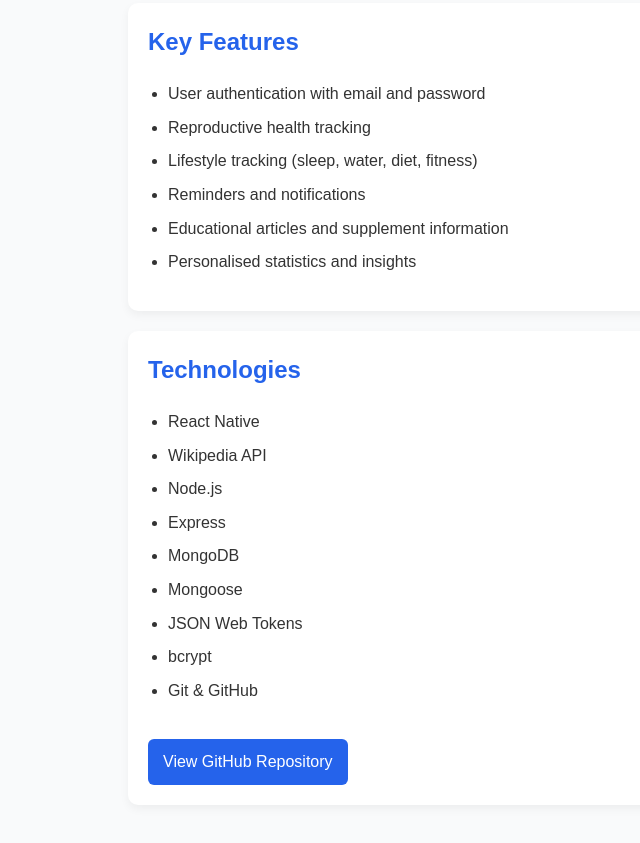
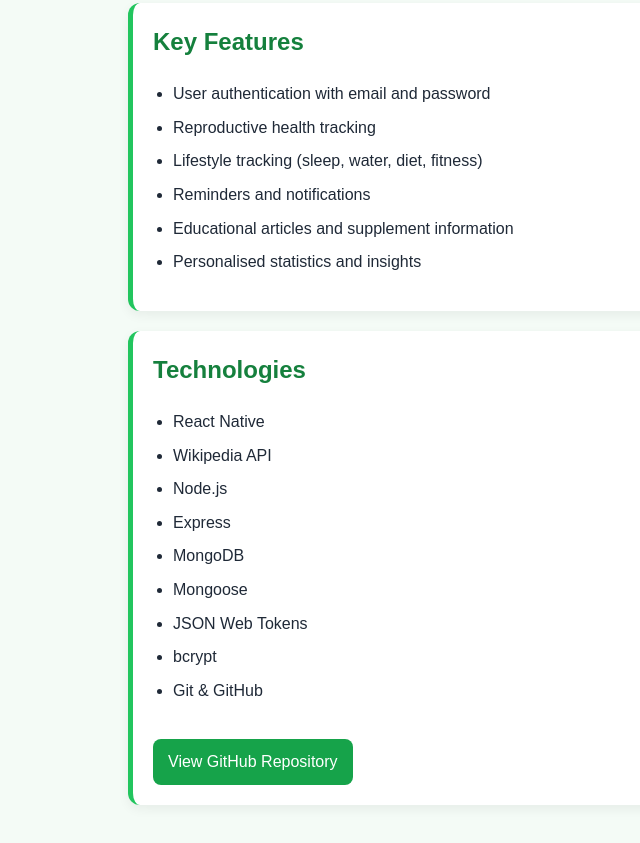
Before and after one commit to SylviaMartin1/fyp-project-site, a plain HTML site: page index.html in a window 1280 px wide. Shown: the part 433-1276 px from the top of the page, without its empty margins (112-752 px from the left). Drawn offline with Linux system fonts and the light colour scheme.

Commit message:
Update index.html

```diff
--- a/index.html
+++ b/index.html
@@ -12,18 +12,19 @@
             margin: 40px auto;
             padding: 0 20px;
             line-height: 1.6;
-            background-color: #f9fafb;
-            color: #333;
+            background-color: #f4fbf6;
+            color: #1f2937;
         }
 
         h1 {
             font-size: 2.5em;
             margin-bottom: 5px;
+            color: #166534;
         }
 
         h2 {
             margin-top: 0;
-            color: #2563eb;
+            color: #15803d;
         }
 
         p {
@@ -39,30 +40,32 @@
         }
 
         .author {
-            color: #666;
+            color: #4b5563;
             margin-bottom: 30px;
         }
 
         .card {
             background: white;
             padding: 20px;
-            border-radius: 10px;
-            box-shadow: 0 4px 10px rgba(0,0,0,0.05);
+            border-radius: 12px;
+            box-shadow: 0 4px 12px rgba(0,0,0,0.06);
             margin-bottom: 20px;
+            border-left: 5px solid #22c55e;
         }
 
         .button {
             display: inline-block;
             margin-top: 20px;
             padding: 10px 15px;
-            background: #2563eb;
+            background: #16a34a;
             color: white;
             text-decoration: none;
-            border-radius: 6px;
+            border-radius: 8px;
+            transition: 0.2s ease;
         }
 
         .button:hover {
-            background: #1e40af;
+            background: #15803d;
         }
     </style>
 </head>
@@ -111,7 +114,9 @@
             <li>Git & GitHub</li>
         </ul>
 
-        <a href="https://github.com/SylviaMartin1/repro-health-app-2026" class="button">View GitHub Repository</a>
+        <a href="YOUR-GITHUB-LINK-HERE" class="button" target="_blank">
+            View GitHub Repository
+        </a>
     </div>
 
 </body>
```
